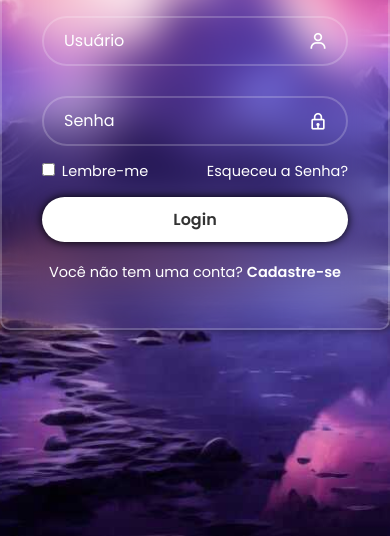
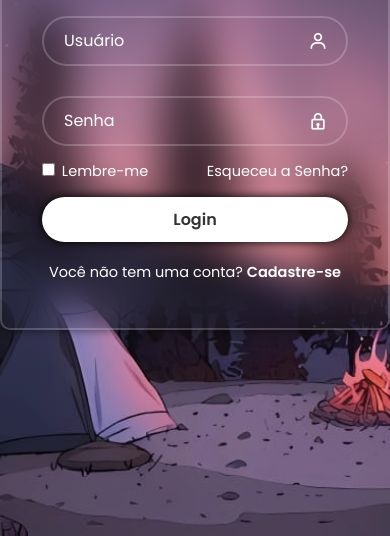
Before and after one commit to Lidia-Pedro/LoginForm, a plain HTML site: page index.html in a window 390 px wide. Shown: the part 308-844 px from the top of the page. Drawn offline with nearby package versions, Linux system fonts and the light colour scheme.

Commit message:
trocando a imagem do background

```diff
--- a/style.css
+++ b/style.css
@@ -12,20 +12,12 @@ body{
     justify-content: center;
     align-items: center;
     min-height: 100vh;
-    background: url(img000.jpeg) no-repeat;
+    background: url(WhatsApp\ Image\ 2024-06-04\ at\ 11.02.49.jpeg) no-repeat;
     background-size: cover;
     background-position: center;
 
 
 }
-
- @media only screen and (max-width: 860px) {
-    body{
-        background: url(mobile.jpeg) no-repeat;
-        background-size: cover;
-        background-position: center;
-    }
-  }
 
 .wrapper{
     width: 420px;
```
Also changed, not shown: WhatsApp Image 2024-06-04 at 11.02.49.jpeg (added), img000.jpeg (deleted), mobile.jpeg (deleted).
